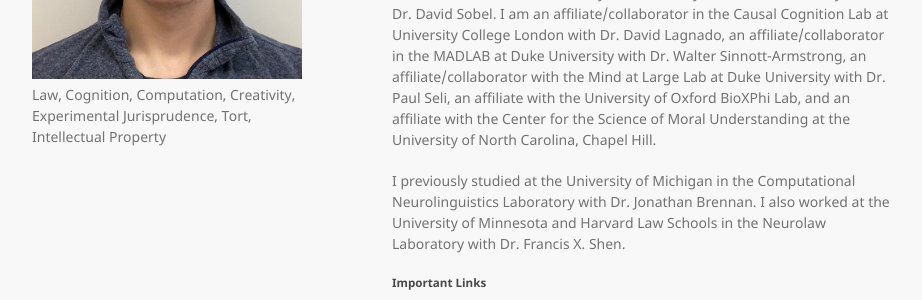
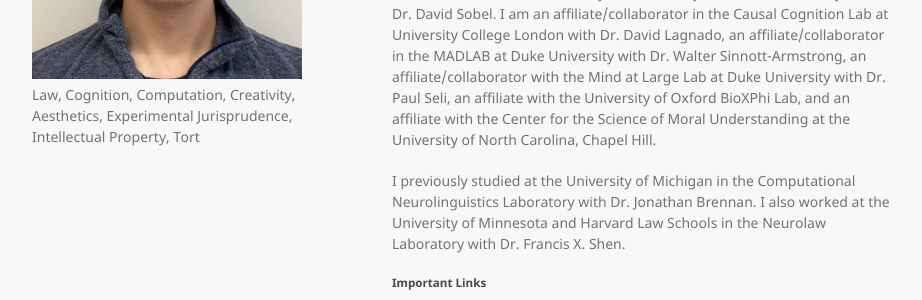
Before and after one commit to dgkamper/dgkamper.github.io, a Jekyll site: the page built from index.md, in a window 1280 px wide. Shown: the part 326-626 px from the top of the page, without its empty margins (178-1100 px from the left). Built offline with Jekyll 4.4.1, drawn with Linux system fonts in a browser that asks for light colours.

Commit message:
Update _config.yml

```diff
--- a/_config.yml
+++ b/_config.yml
@@ -1,6 +1,6 @@
 title: David G. Kamper
 logo: /assets/img/6ECC849C-EABB-4534-BA61-6C471A6BED6F_1_105_c.png
-description: Law, Cognition, Computation, Creativity, Experimental Jurisprudence, Tort, Intellectual Property
+description: Law, Cognition, Computation, Creativity, Aesthetics, Experimental Jurisprudence, Intellectual Property, Tort
 show_downloads: true
 google_analytics:
 theme: jekyll-theme-minimal
```
